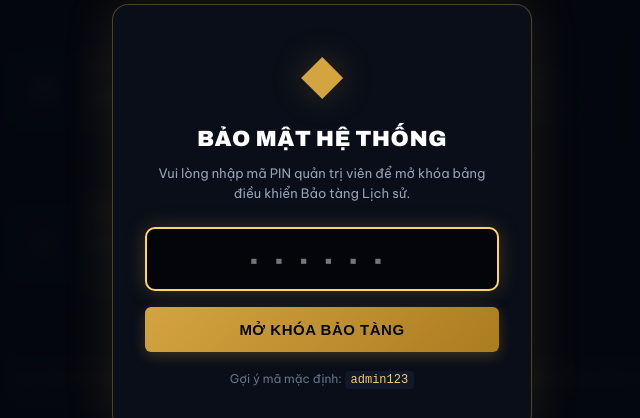
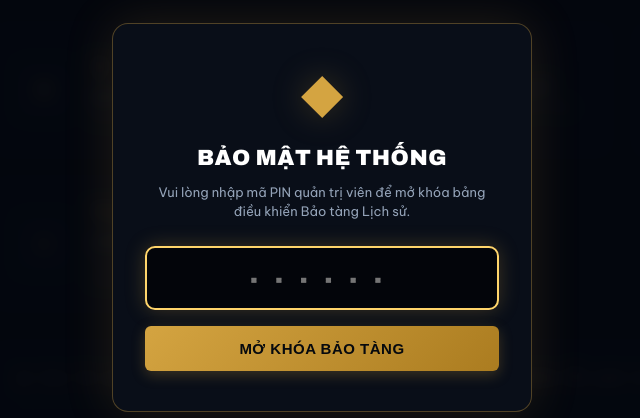
Before and after one commit to anime4412/vietnam-history-crt, a website: page admin.html in a window 1280 px wide. Shown: the part 183-601 px from the top of the page, without its empty margins (318-958 px from the left). Drawn offline with Linux system fonts and the light colour scheme; no server answers.

Commit message:
security: Xóa hoàn toàn gợi ý mã PIN mặc định trên giao diện Admin và thiết lập

```diff
--- a/admin.css
+++ b/admin.css
@@ -1361,19 +1361,6 @@ body {
   font-weight: 600;
 }
 
-.auth-hint {
-  font-size: 12px;
-  color: var(--text-muted);
-  margin-top: 18px;
-}
-
-.auth-hint code {
-  color: var(--gold-light);
-  background: #111827;
-  padding: 2px 6px;
-  border-radius: 4px;
-}
-
 /* ==============================================================================
    11. THÔNG BÁO TỨC THÌ (TOAST NOTIFICATIONS)
    ============================================================================== */
--- a/admin.html
+++ b/admin.html
@@ -396,8 +396,8 @@
 
             <div class="form-field">
               <label for="settingAdminPin">Mã PIN bảo mật truy cập Admin</label>
-              <input type="password" id="settingAdminPin" class="form-input" placeholder="admin123">
-              <span class="field-hint">Mã PIN này dùng để mở khóa khi bạn đăng nhập trang quản trị. Mặc định: <code>admin123</code>.</span>
+              <input type="password" id="settingAdminPin" class="form-input" placeholder="Để trống nếu không đổi mã PIN">
+              <span class="field-hint">Mã PIN bảo mật dùng để mở khóa khi đăng nhập vào trang quản trị (yêu cầu tối thiểu 6 ký tự).</span>
             </div>
           </div>
         </div>
@@ -690,7 +690,6 @@
         <div id="authErrorMsg" class="auth-error-msg" hidden>Mã PIN không chính xác!</div>
         <button type="submit" class="btn-primary btn-block btn-lg">MỞ KHÓA BẢO TÀNG</button>
       </form>
-      <div class="auth-hint">Gợi ý mã mặc định: <code>admin123</code></div>
     </div>
   </div>
 
--- a/admin.js
+++ b/admin.js
@@ -1142,7 +1142,8 @@ function populateSettingsForm() {
   document.getElementById("settingCrtScanlines").checked = s.crtScanlines !== false;
   document.getElementById("settingCrtBloom").checked = s.crtBloom !== false;
   document.getElementById("settingMusicEnabled").checked = s.musicEnabled !== false;
-  document.getElementById("settingAdminPin").value = s.adminPin || "admin123";
+  // Để trống ô mã PIN bảo mật khi hiển thị form để tránh bị lộ mật khẩu
+  document.getElementById("settingAdminPin").value = "";
 }
 
 // ==============================================================================
```
Also changed, not shown: 1 other file.
